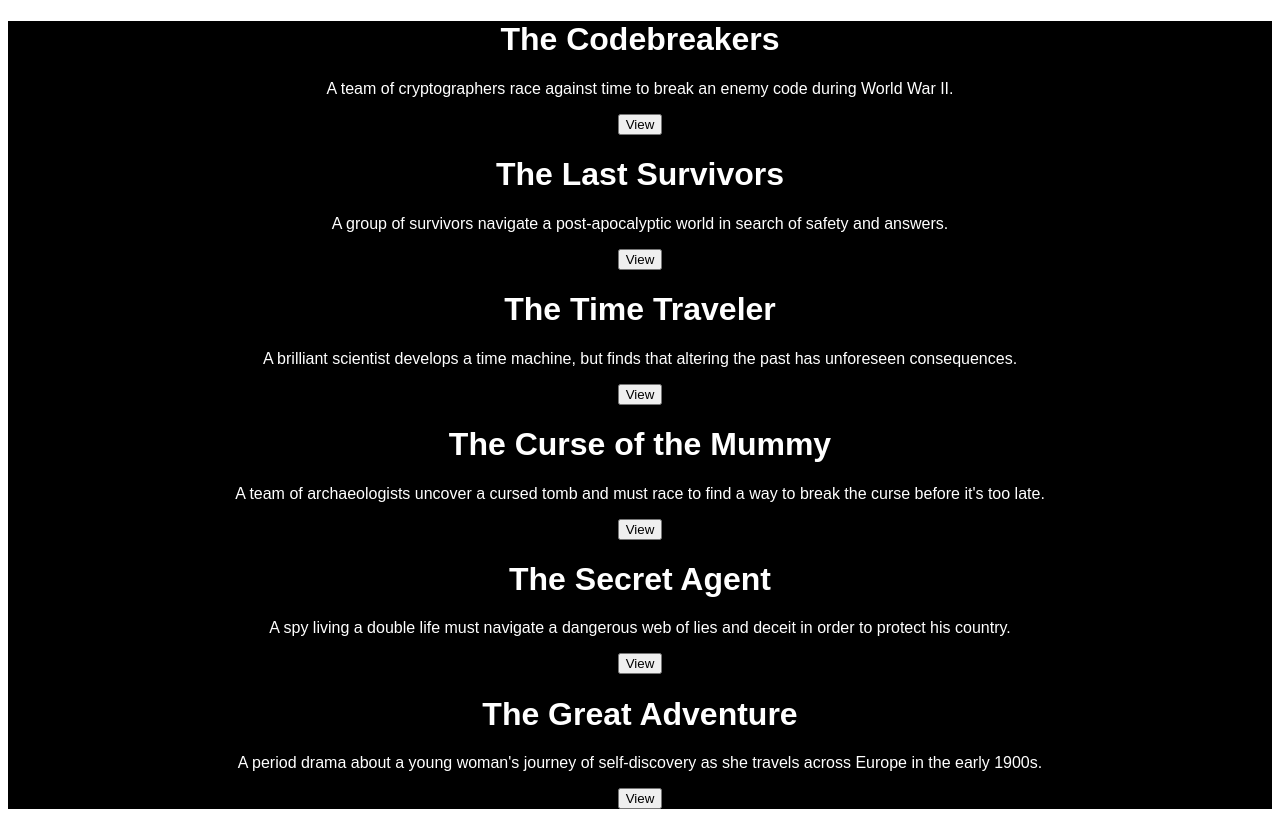
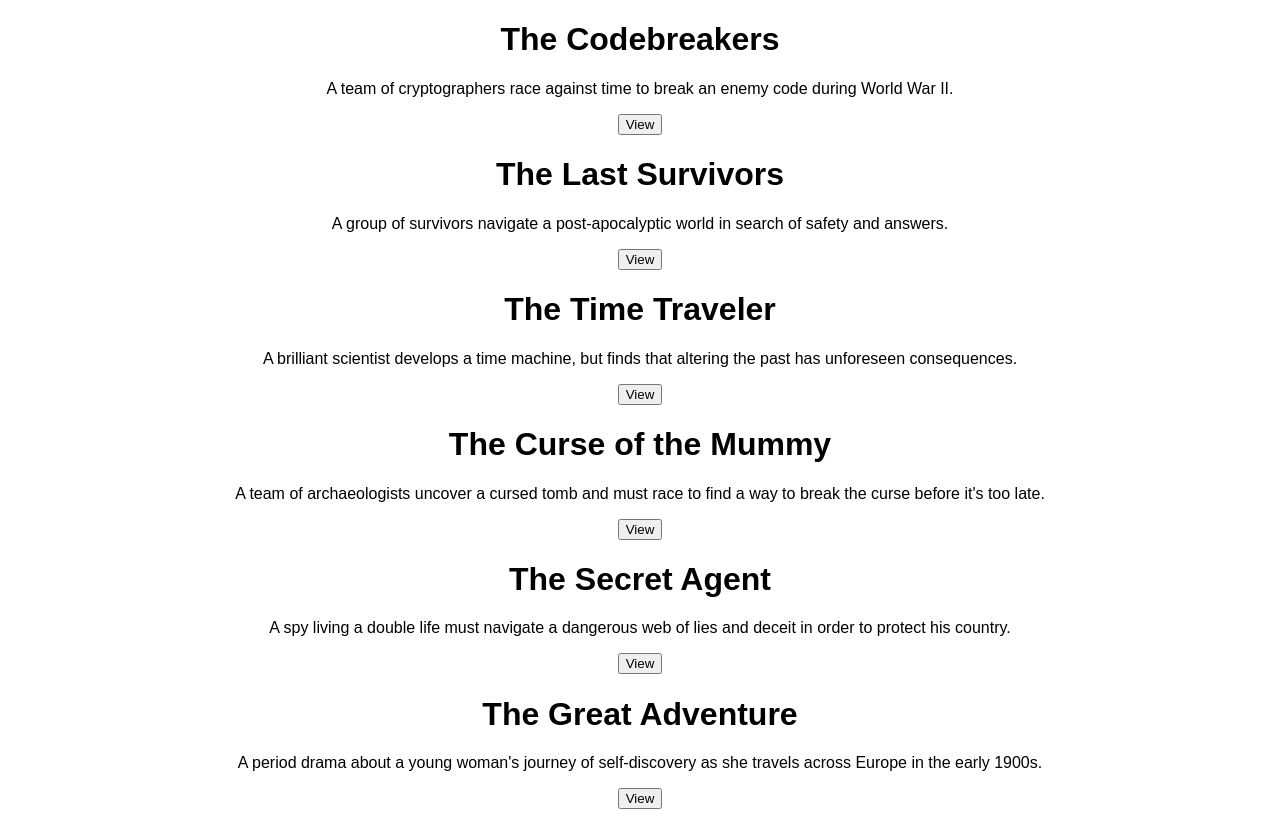
Before and after one commit to RichardBray/react-vite-course, a React (Vite) app: page / in a window 1280 px wide. Built offline with nearby package versions, Linux system fonts and the light colour scheme.

Commit message:
fix(App.jsx): set darkMode variable to false instead of true

```diff
--- a/src/App.jsx
+++ b/src/App.jsx
@@ -3,7 +3,7 @@ import { videos } from './video-data.js';
 import styles from './App.module.css'
 
 function App() {
-  const darkMode = true;
+  const darkMode = false;
   const darkModeClass = darkMode
     ? styles['dark-mode']
     : styles['light-mode'];
```
